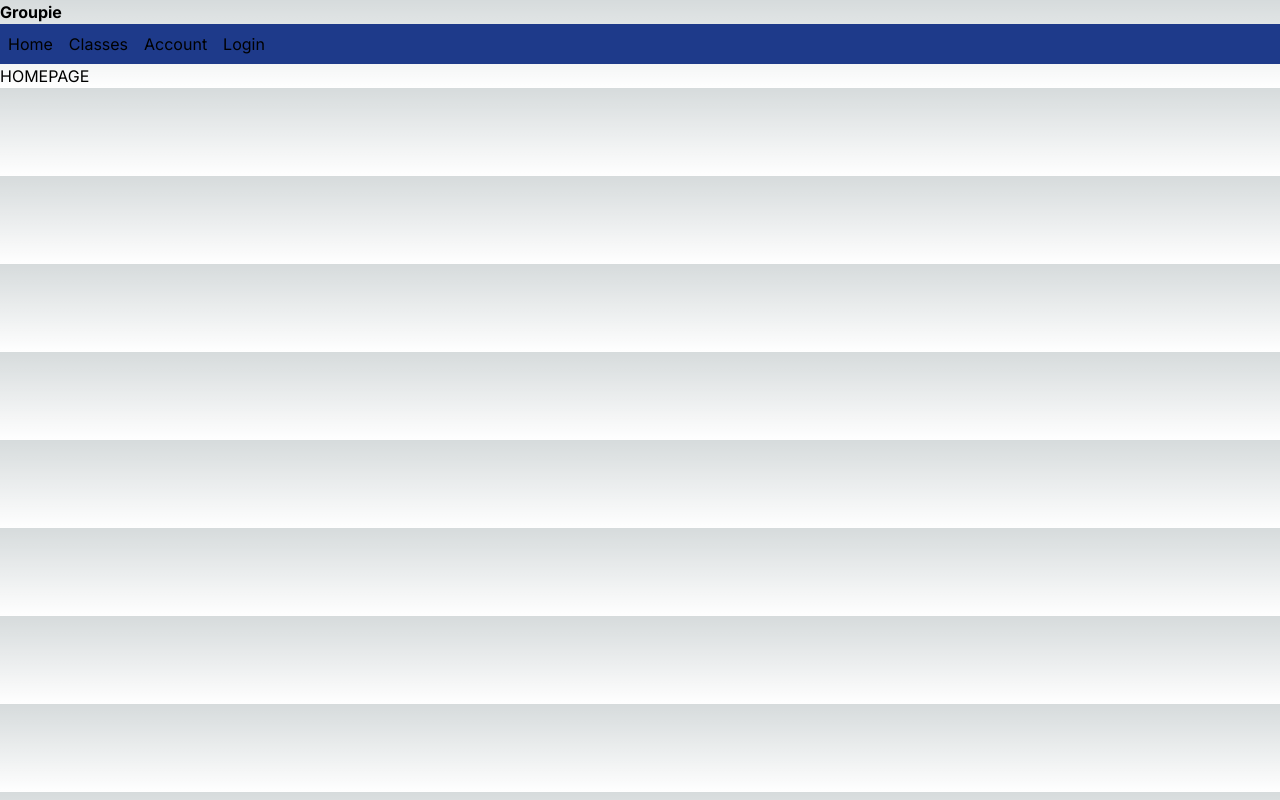
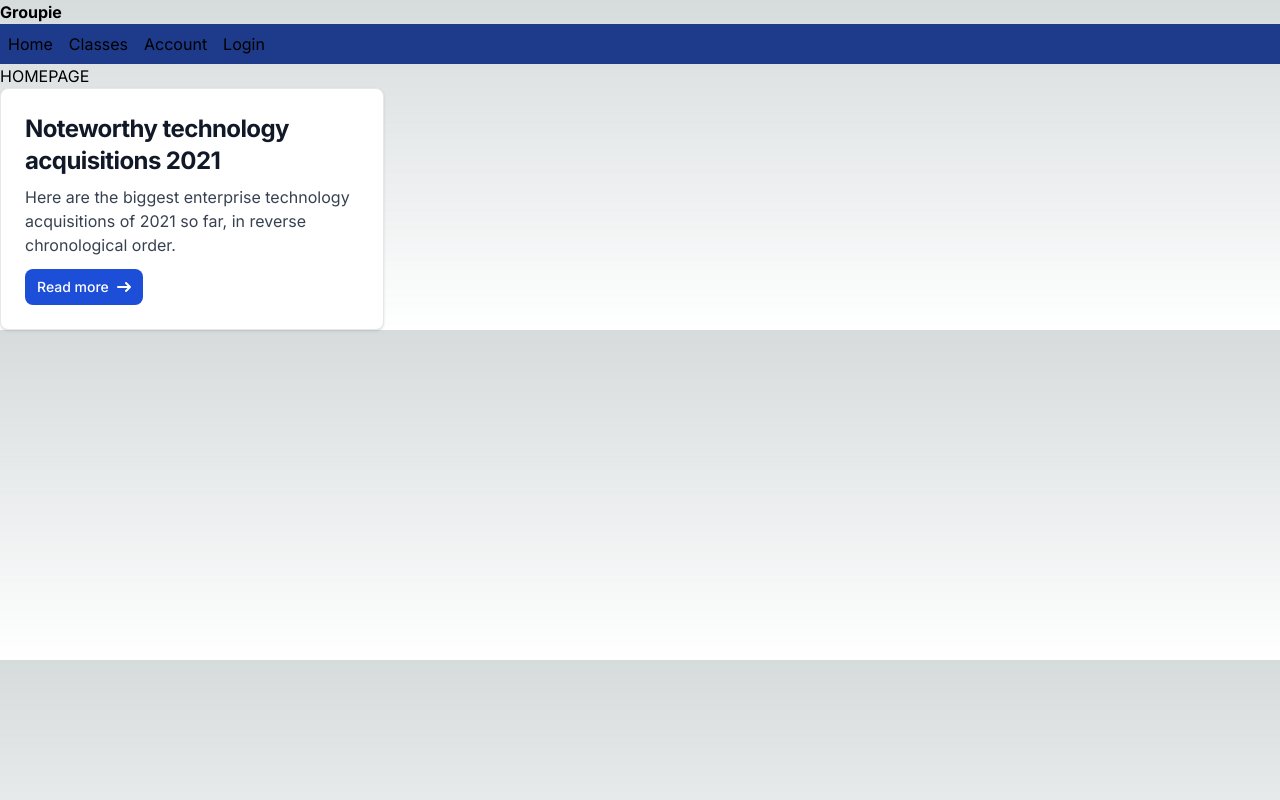
Before and after one commit to Nothic/heap-group9, a Next.js app: page / in a window 1280 px wide. Built offline with nearby package versions, Linux system fonts and the light colour scheme.

Commit message:
Update page.tsx

```diff
--- a/src/app/page.tsx
+++ b/src/app/page.tsx
@@ -1,10 +1,22 @@
 import Navbar from "@/components/Navbar";
+import Placeholder from "../components/Placeholder";
+import Carousel from "../components/Carousel";
+import ProfileList from "../components/ProfilesList";
 
 export default function Home(){
     return (
         <div>
             <Navbar></Navbar>
             <div>HOMEPAGE</div>
+            {/* <Carousel>
+                <Placeholder children="Person 1" desc="I am Ryan"></Placeholder>
+                <Placeholder children="Person 2" desc="I am Yan Hui"></Placeholder>
+                <Placeholder children="Person 3" desc="I am Kaung"></Placeholder>
+                <Placeholder children="Person 4" desc="I am Hnin"></Placeholder>
+                <Placeholder children="Person 5" desc="I am Nee"></Placeholder>
+            </Carousel> */}
+            <Placeholder name="Ryan" education="Singapore Management University" year="Sophomore" desc="Python Programming, OOP, React"/>
+
         </div>
     )
 }
```
